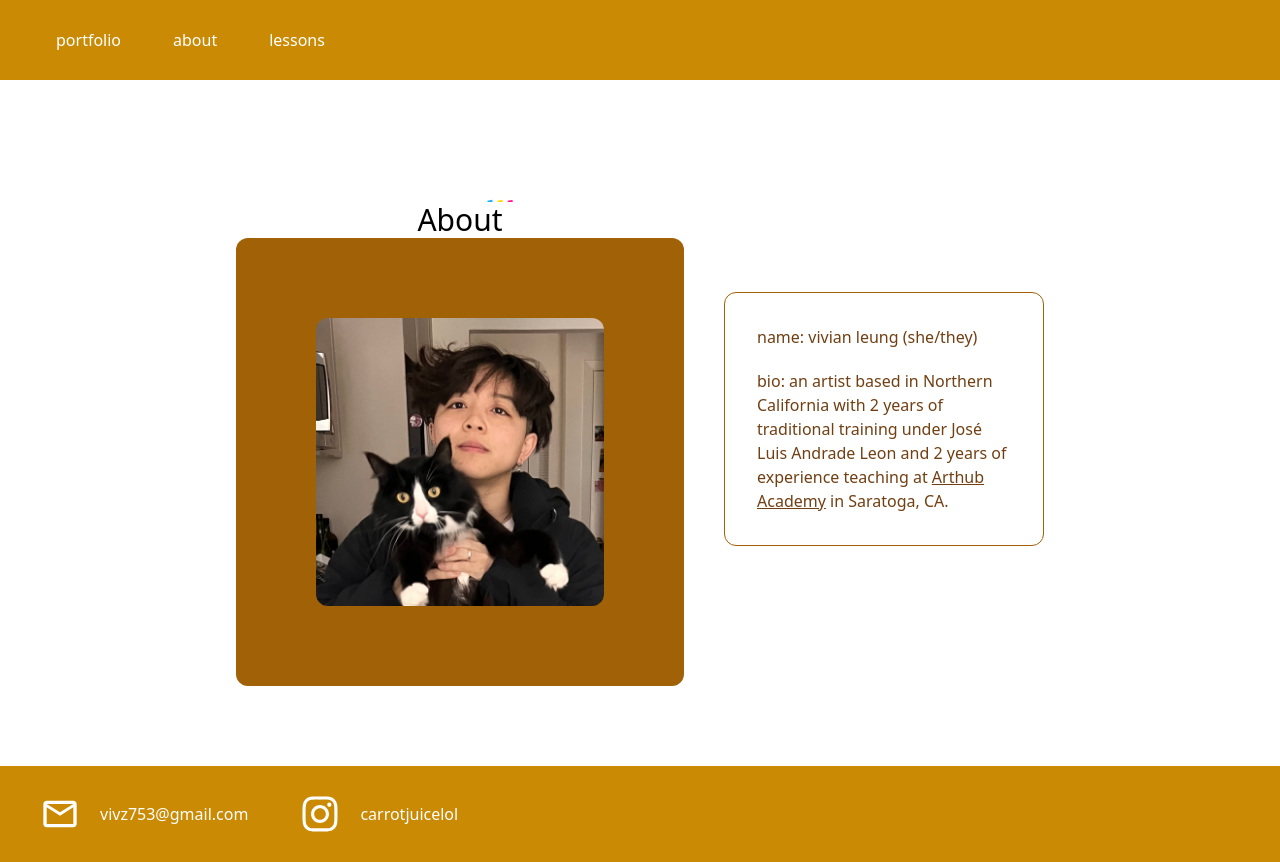
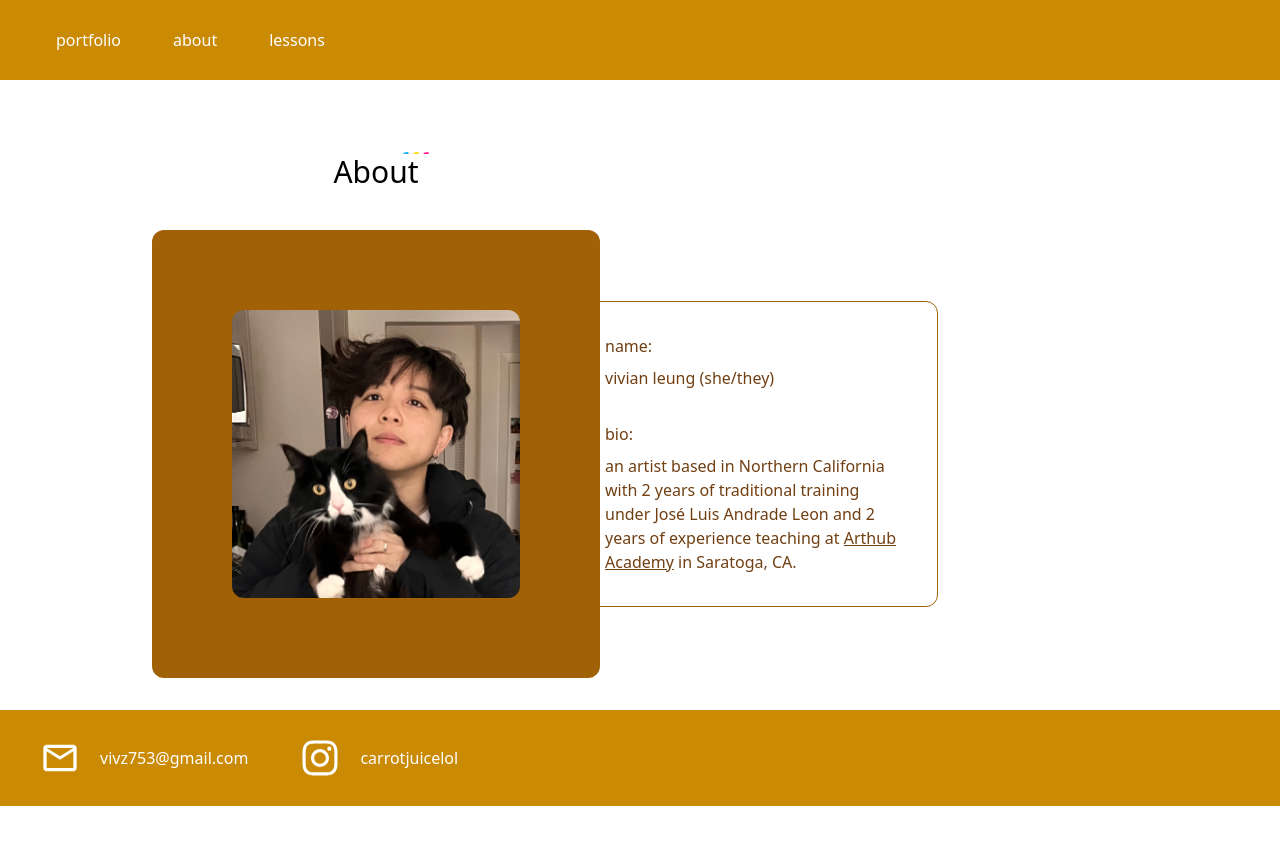
Before and after one commit to vivz753/vleung.art, a Next.js app in the folder vleung.art/: page /about in a window 1280 px wide. After the commit the page ends 806 px from the top, so only its background shows below. Built offline with nearby package versions, Linux system fonts and the light colour scheme.

Commit message:
implement responsive layouts

```diff
--- a/vleung.art/pages/about.tsx
+++ b/vleung.art/pages/about.tsx
@@ -1,36 +1,55 @@
 import type { NextPage } from "next"
 import Rainbow from "../src/components/core/Rainbow"
 import Link from "next/link"
+import Image from "next/image"
 
-const Home: NextPage = () => {
+const About: NextPage = () => {
   return (
-    <div className="flex h-full w-full px-20">
-      <div className="flex flex-row items-center justify-center gap-10 rounded-xl p-20">
-        <div className="flex flex-col items-center">
+    <div className=" flex h-full justify-center p-8 md:px-20">
+      <div className="grid w-full grid-flow-row items-center justify-center gap-4 rounded-xl md:grid-cols-5 lg:gap-10 xl:w-3/4">
+        <div className="justify-centeer flex flex-col items-center md:col-span-2">
           <Rainbow />
           <span className="text-3xl">About</span>
-
-          <div className="rounded-xl bg-yellow-700 p-20">
-            <div
-              className="h-72 w-72 rounded-xl bg-cover bg-center"
-              style={{ backgroundImage: `url('/images/profile_mimi.jpg')` }}
-            />
+        </div>
+        <div className="grid gap-10 md:col-span-5 md:grid-cols-5">
+          <div className="flex items-center justify-center md:col-span-2">
+            <SelfPortrait />
           </div>
-        </div>
-        <div className="flex w-1/3 flex-col gap-5 rounded-xl border border-yellow-700 p-8 text-yellow-900">
-          <span className="">name: vivian leung (she/they)</span>
-          <span className="">
-            {`bio: an artist based in Northern California with 2 years of traditional training under José Luis Andrade
-            Leon and 2 years of experience teaching at `}
-            <Link href="https://arthub.academy" className="underline hover:text-yellow-700">
-              Arthub Academy
-            </Link>{" "}
-            in Saratoga, CA.
-          </span>
+          <div className="flex items-center md:col-span-3">
+            <BioCard />
+          </div>
         </div>
       </div>
     </div>
   )
 }
 
-export default Home
+export default About
+
+const SelfPortrait: React.FC = () => {
+  return (
+    <div className="flex items-center justify-center rounded-xl bg-yellow-700 p-10 lg:p-20">
+      <div className="relative h-60 w-60 overflow-hidden rounded-xl lg:h-72 lg:w-72">
+        <Image alt={"vivian's profile pic"} src={"/images/profile_mimi.jpg"} style={{ objectFit: "cover" }} fill />
+      </div>
+    </div>
+  )
+}
+
+const BioCard: React.FC = () => {
+  return (
+    <div className="flex w-full flex-col rounded-xl border border-yellow-700 p-8 text-yellow-900 lg:w-3/4">
+      <span className="">name:</span>
+      <span className="mt-2">vivian leung (she/they)</span>
+      <span className="mt-8">bio:</span>
+      <span className="mt-2">
+        {`an artist based in Northern California with 2 years of traditional training under José Luis Andrade
+      Leon and 2 years of experience teaching at `}
+        <Link href="https://arthub.academy" className="underline hover:text-yellow-700">
+          Arthub Academy
+        </Link>{" "}
+        in Saratoga, CA.
+      </span>
+    </div>
+  )
+}
--- a/vleung.art/pages/index.tsx
+++ b/vleung.art/pages/index.tsx
@@ -39,7 +39,7 @@ const Home: NextPage = () => {
       </Head>
       <div className="flex h-full w-full flex-row">
         {/* Categories */}
-        <div className="flex w-[320px] flex-col">
+        <div className="hidden flex-col sm:w-[320px] lg:flex">
           <div className="sticky top-0 flex flex-col items-center justify-start gap-8 p-20">
             <Link
               href="/#traditional"
@@ -79,17 +79,17 @@ const Home: NextPage = () => {
           <div className="flex h-full w-full" />
         </div>
         {/* Galleries */}
-        <div className="flex h-full w-full items-center justify-center p-8">
-          <div className="flex w-full flex-col items-center">
+        <div className="flex h-full w-full items-center justify-center p-4 sm:p-8">
+          <div className="flex w-full flex-col items-center gap-4 lg:gap-10">
             <Rainbow />
             <span className="text-3xl">Portfolio</span>
 
-            <div className="flex h-full w-full flex-col justify-center gap-5 rounded-xl bg-yellow-700 p-20">
-              <h1 id="traditional" className="m-12 text-3xl text-white">
+            <div className="flex h-full w-full flex-col justify-center gap-5 rounded-xl bg-yellow-700 p-4 sm:p-8 lg:p-20">
+              <h1 id="traditional" className="m-8 text-3xl text-white lg:m-12">
                 Traditional
               </h1>
               <Gallery setActiveImage={setActiveImage} setShowModal={setShowModal} images={traditionalImages} />
-              <h1 id="digital" className="m-12 text-3xl text-white">
+              <h1 id="digital" className="m-4 text-3xl text-white sm:m-8 lg:m-12">
                 Digital
               </h1>
               <Gallery setActiveImage={setActiveImage} setShowModal={setShowModal} images={digitalImages} />
--- a/vleung.art/pages/lessons.tsx
+++ b/vleung.art/pages/lessons.tsx
@@ -4,13 +4,13 @@ import Image from "next/image"
 
 const Home: NextPage = () => {
   return (
-    <div className="flex h-full w-full flex-col items-center justify-center gap-10 rounded-xl p-20">
+    <div className="flex h-full w-full flex-col items-center justify-center gap-4 rounded-xl p-4 sm:p-10 lg:gap-10 lg:p-20">
       <div className="flex flex-col items-center">
         <Rainbow />
         <span className="text-3xl">Lessons</span>
       </div>
-      <div className="flex w-3/4 flex-wrap items-center gap-16 rounded-xl border border-yellow-700 p-8 text-yellow-900">
-        <div className="relative flex h-96 w-1/3  rounded-lg">
+      <div className="flex w-full flex-wrap items-center gap-8 rounded-xl border border-yellow-700 p-8 text-yellow-900 lg:w-3/4 lg:gap-16">
+        <div className="relative flex h-96 w-full rounded-lg lg:w-1/3">
           <Image
             src="/images/lessons/vivian-painting.jpg"
             alt="Vivian instructing oil painting"
@@ -18,7 +18,7 @@ const Home: NextPage = () => {
             style={{ objectFit: "contain" }}
           />
         </div>
-        <div className="flex w-1/2 flex-col gap-5">
+        <div className="flex flex-col gap-5 lg:w-1/2">
           <span className="font-semibold">Overview</span>
           <span className="">
             {`I work with traditional mediums like oil, gouache, and
@@ -35,7 +35,7 @@ const Home: NextPage = () => {
             installed, or laptop with drawing tablet and Clip Studio or Adobe Photoshop installed).
           </span>
         </div>
-        <div className="relative flex h-96 w-2/5">
+        <div className="relative flex h-64 w-full sm:h-96 lg:w-2/5">
           <Image
             src="/images/lessons/group-painting.jpg"
             alt="Group oil painting"
@@ -43,20 +43,20 @@ const Home: NextPage = () => {
             style={{ objectFit: "contain" }}
           />
         </div>
-        <div className="flex w-1/2 flex-col gap-5">
+        <div className="flex flex-col gap-5 lg:w-1/2">
           <span className="font-semibold">Prices per month</span>
           <span className="">
-            Oil painting: $180/1 hour session each week for 1 month or $200/1.5 hr session each week for 1 month or
-            $220/2hrs
+            Oil painting: $180/1 hour session each week for 1 month or $220/1.5 hr session each week for 1 month or
+            $240/2 hour session each week for 1 month
           </span>
           <span className="">
-            Drawing (traditional or digital): $140/1 hour session each week for 1 month or $160/1.5 hr session each week
-            for 1 month
+            Drawing (traditional or digital): $140/1 hour session each week for 1 month or $180/1.5 hr session each week
+            for 1 month or $200/2 hr session each week for 1 month
           </span>
           <span className="">$20 off when using cash!</span>
           <span className="font-semibold">Prices per session</span>
-          <span className="">Oil painting: $45/hr or $55/1.5 hrs or $65/2hrs</span>
-          <span className="">Drawing (traditional or digital): $35/hr or $50/1.5 hrs</span>
+          <span className="">Oil painting: $45/hr or $60/1.5 hrs or $70/2hrs</span>
+          <span className="">Drawing (traditional or digital): $35/hr or $50/1.5 hrs or $60/2hrs</span>
           <span className="">$5 off when using cash!</span>
         </div>
       </div>
--- a/vleung.art/src/components/core/Gallery.tsx
+++ b/vleung.art/src/components/core/Gallery.tsx
@@ -8,7 +8,7 @@ const Gallery: FC<{ setActiveImage: (image: Art) => void; setShowModal: (show: b
   images,
 }) => {
   return (
-    <div className="flex w-full flex-wrap justify-center gap-10">
+    <div className="flex w-full flex-wrap justify-center gap-4 md:gap-10">
       {images.map((image, i) => (
         <Thumbnail
           image={image}
--- a/vleung.art/src/components/core/Thumbnail.tsx
+++ b/vleung.art/src/components/core/Thumbnail.tsx
@@ -4,13 +4,13 @@ import { Art } from "@components/ArtWorks"
 
 const Thumbnail: FC<{ onClick: () => void; image: Art }> = ({ onClick, image }) => {
   return (
-    <div className="relative block h-64 w-64 transform cursor-pointer overflow-hidden rounded-lg bg-white transition duration-150 ease-in-out hover:scale-125">
+    <div className="relative block h-28 w-28 transform cursor-pointer overflow-hidden rounded-lg bg-white transition duration-150 ease-in-out hover:scale-125 md:h-64 md:w-64">
       <Image
         alt={image.title}
         onClick={onClick}
         className="contrast-125 filter"
         src={image.url}
-        style={{ objectFit: "contain" }}
+        style={{ objectFit: "cover" }}
         fill
       />
     </div>
--- a/vleung.art/src/components/layout/index.tsx
+++ b/vleung.art/src/components/layout/index.tsx
@@ -47,7 +47,7 @@ const Layout: FC<React.PropsWithChildren> = ({ children }) => {
     <div className="relative flex min-h-screen w-screen flex-grow flex-col justify-center">
       <Header />
       <Footer />
-      <div className="h-full w-full pb-24 pt-[72px]">{children}</div>
+      <div className="h-full min-h-screen w-full pb-24 pt-[72px]">{children}</div>
     </div>
   )
 }
```
